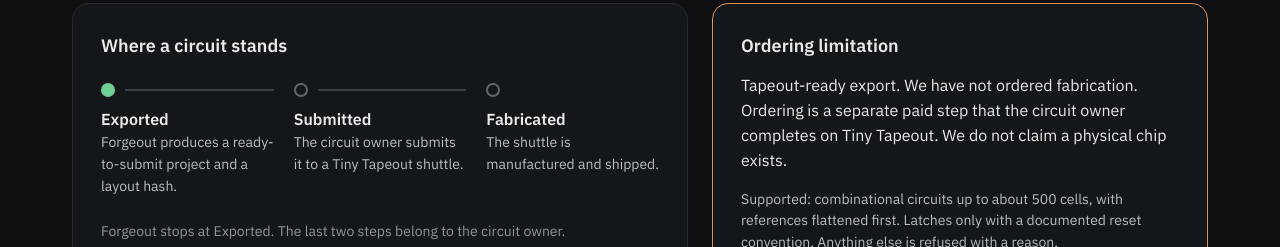
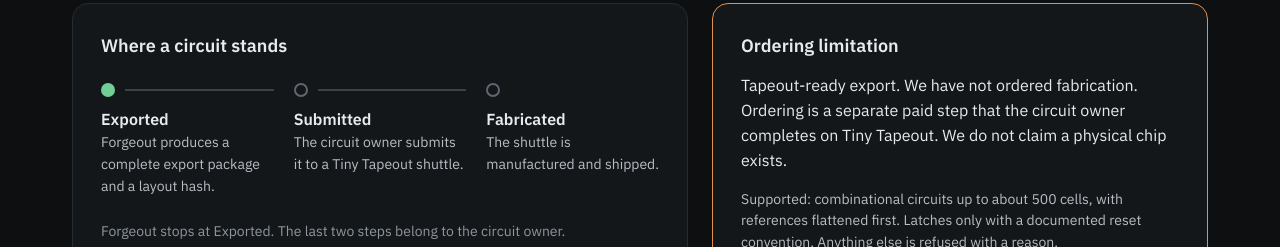
Before and after one commit to davieslennox0/tapeout-forge, a website built with Vite: page apps/web/index.html in a window 1280 px wide. Shown: the part 4000-4247 px from the top of the page. Built offline with nearby package versions, Linux system fonts and the light colour scheme.

Commit message:
Fix wording: avoid 'ready-to-submit' phrasing in Silicon path section

```diff
--- a/apps/web/index.html
+++ b/apps/web/index.html
@@ -207,7 +207,7 @@
       <div class="panel" style="flex:1 1 520px;min-width:0">
         <div style="font-size:18px;font-weight:600;margin-bottom:24px">Where a circuit stands</div>
         <div style="display:grid;grid-template-columns:repeat(auto-fit,minmax(150px,1fr));gap:20px">
-          <div><div style="display:flex;align-items:center;gap:10px;margin-bottom:10px"><span style="width:14px;height:14px;border-radius:50%;background:var(--ok)"></span><div style="flex:1;height:2px;background:var(--border3)"></div></div><div style="font-weight:600">Exported</div><div class="muted" style="font-size:14px">Forgeout produces a ready-to-submit project and a layout hash.</div></div>
+          <div><div style="display:flex;align-items:center;gap:10px;margin-bottom:10px"><span style="width:14px;height:14px;border-radius:50%;background:var(--ok)"></span><div style="flex:1;height:2px;background:var(--border3)"></div></div><div style="font-weight:600">Exported</div><div class="muted" style="font-size:14px">Forgeout produces a complete export package and a layout hash.</div></div>
           <div><div style="display:flex;align-items:center;gap:10px;margin-bottom:10px"><span style="width:14px;height:14px;border-radius:50%;border:2px solid #5E676F"></span><div style="flex:1;height:2px;background:var(--border3)"></div></div><div style="font-weight:600">Submitted</div><div class="muted" style="font-size:14px">The circuit owner submits it to a Tiny Tapeout shuttle.</div></div>
           <div><div style="display:flex;align-items:center;gap:10px;margin-bottom:10px"><span style="width:14px;height:14px;border-radius:50%;border:2px solid #5E676F"></span></div><div style="font-weight:600">Fabricated</div><div class="muted" style="font-size:14px">The shuttle is manufactured and shipped.</div></div>
         </div>
```
